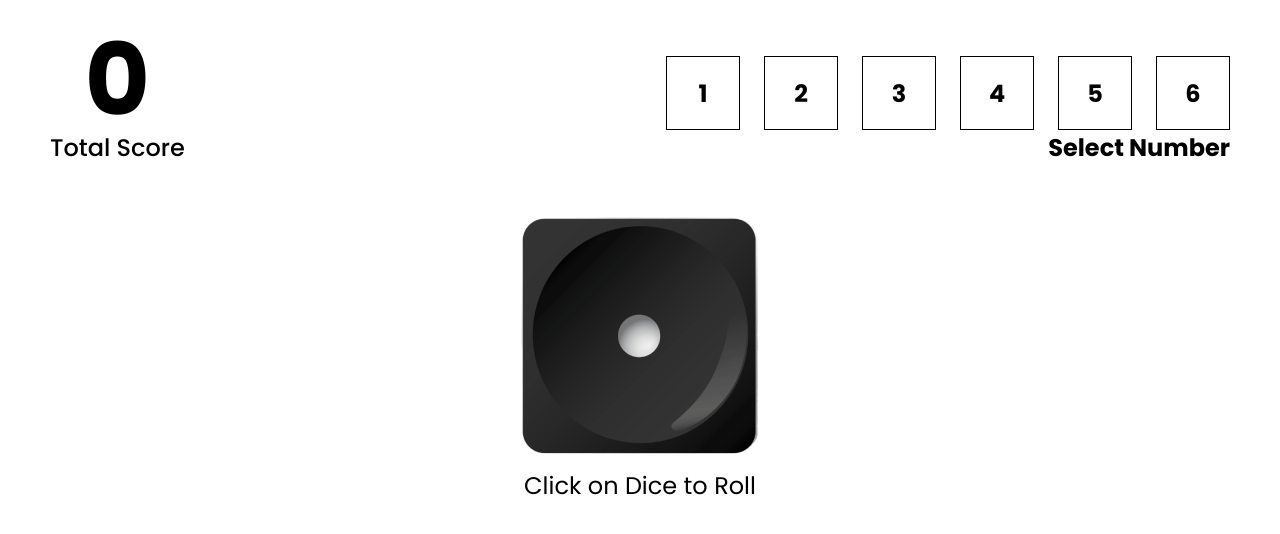
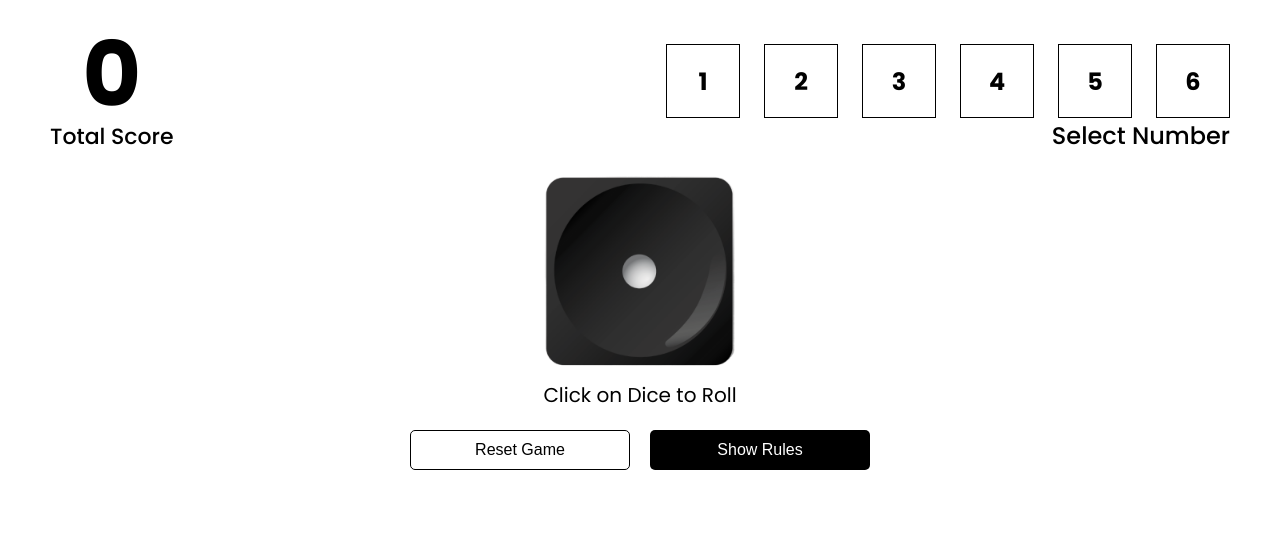
Before and after one commit to Gargshruti19/Dice-Game, a React (Vite) app: page / in a window 1280 px wide. Shown: the top 534 px of the page. Built offline with nearby package versions, Linux system fonts and the light colour scheme.

Commit message:
button UI and logic done

```diff
--- a/src/App.css
+++ b/src/App.css
@@ -1,11 +1,10 @@
 @import url("https://fonts.googleapis.com/css2?family=Poppins:ital,wght@0,100;0,200;0,300;0,400;0,500;0,600;0,700;0,800;0,900;1,100;1,200;1,300;1,400;1,500;1,600;1,700;1,800;1,900&display=swap");
 * {
 	margin: 0;
+	padding: 0;
 }
 body {
 	font-family: "Poppins", sans-serif;
 	overflow: hidden;
+	position: relative;
 }
-html {
-	font-size: 62.5%;
-}
--- a/src/Components/GamePlay.jsx
+++ b/src/Components/GamePlay.jsx
@@ -3,12 +3,14 @@ import TotalScore from "./TotalScore";
 import NumberSelector from "./NumberSelector";
 import RollDice from "./RollDice";
 import { useState } from "react";
-
+import { Button, OutlineButton } from "../styled/Button";
+import Rules from "./Rules";
 const GamePlay = () => {
 	const [score, setScore] = useState(0);
 	const [selectedNumber, setSelectedNumber] = useState();
 	const [currentDice, setCurrentDice] = useState(1);
 	const [error, setError] = useState("");
+	const [showRules, setShowRules] = useState(false);
 	const generateRandomNumber = (min, max) => {
 		return Math.floor(Math.random() * (max - min) + min);
 	};
@@ -30,6 +32,9 @@ const GamePlay = () => {
 		setSelectedNumber(undefined);
 	};
 
+	const resetScore = () => {
+		setScore(0);
+	};
 	return (
 		<MainContainer>
 			<div className="top-section">
@@ -42,6 +47,13 @@ const GamePlay = () => {
 				/>
 			</div>
 			<RollDice currentDice={currentDice} rollDice={rollDice} />
+			<div className="btns">
+				<OutlineButton onClick={resetScore}>Reset Game</OutlineButton>
+				<Button onClick={() => setShowRules((prev) => !prev)}>
+					{showRules ? "Hide " : "Show "}Rules
+				</Button>
+			</div>
+			{showRules && <Rules />}
 		</MainContainer>
 	);
 };
@@ -51,10 +63,18 @@ export default GamePlay;
 const MainContainer = styled.div`
 	max-width: 1180px;
 	margin: 0 auto;
+	height: 100vh;
 	padding-top: 30px;
 	.top-section {
 		display: flex;
 		justify-content: space-between;
 		align-items: end;
 	}
+	.btns {
+		display: flex;
+		justify-content: center;
+		gap: 20px;
+		align-items: center;
+		margin-top: 20px;
+	}
 `;
--- a/src/Components/NumberSelector.jsx
+++ b/src/Components/NumberSelector.jsx
@@ -44,7 +44,7 @@ const NumberSelectorContainer = styled.div`
 	}
 	p {
 		font-size: 24px;
-		font-weight: 700;
+		font-weight: 500;
 	}
 	.error {
 		color: red;
--- a/src/Components/RollDice.jsx
+++ b/src/Components/RollDice.jsx
@@ -2,8 +2,7 @@
 
 import styled from "styled-components";
 
-const RollDice = ({ currentDice,rollDice }) => {
-
+const RollDice = ({ currentDice, rollDice }) => {
 	return (
 		<DiceContainer>
 			<div className="dice" onClick={rollDice}>
@@ -17,7 +16,7 @@ const RollDice = ({ currentDice,rollDice }) => {
 export default RollDice;
 
 const DiceContainer = styled.div`
-	margin-top: 48px;
+	margin-top: 20px;
 	display: flex;
 	align-items: center;
 	flex-direction: column;
@@ -25,6 +24,10 @@ const DiceContainer = styled.div`
 		cursor: pointer;
 	}
 	p {
-		font-size: 24px;
+		font-size: 20px;
+	}
+	.dice img {
+		height: 200px;
+		width: 200px;
 	}
 `;
--- /dev/null
+++ b/src/Components/Rules.jsx
@@ -0,0 +1,36 @@
+import styled from "styled-components";
+
+const Rules = () => {
+	return (
+		<RulesContainer>
+			<h2>How to play dice game</h2>
+			<div className="text">
+				<p>1. Select any number</p>
+				<p>2. Click on dice image</p>
+				<p>
+					3. after click on dice if selected number is equal to dice number you
+					will get same point as dice{" "}
+				</p>
+				<p>4. if you get wrong guess then 2 point will be dedcuted </p>
+			</div>
+		</RulesContainer>
+	);
+};
+
+export default Rules;
+
+const RulesContainer = styled.div`
+	max-width: 800px;
+	margin: 0 auto;
+	height: 300px;
+	margin-top: 40px;
+	background-color: #fbf1f1;
+	padding: 20px;
+	h2 {
+		font-size: 24px;
+		font-weight: bold;
+	}
+	.text {
+		margin-top: 24px;
+	}
+`;
--- a/src/Components/StartGame.jsx
+++ b/src/Components/StartGame.jsx
@@ -1,6 +1,6 @@
 /* eslint-disable react/prop-types */
 import styled from "styled-components";
-
+import { Button } from "../styled/Button";
 const StartGame = ({ toggle }) => {
 	return (
 		<Container>
@@ -30,21 +30,3 @@ const Container = styled.div`
 		}
 	}
 `;
-const Button = styled.button`
-	padding: 10px 18px;
-	background: #000;
-	border-radius: 5px;
-	color: #fff;
-	min-width: 220px;
-	border: none;
-	font-size: 16px;
-	border: 1px solid transparent;
-	transition: 0.4s background ease-in;
-	cursor: pointer;
-	&:hover {
-		background-color: #fff;
-		color: #000;
-		border: 1px solid black;
-		transition: 0.3s background ease-in;
-	}
-`;
--- a/src/Components/TotalScore.jsx
+++ b/src/Components/TotalScore.jsx
@@ -16,11 +16,11 @@ const ScoreContainer = styled.div`
 	max-width: 200px;
 	text-align: center;
 	h1 {
-		font-size: 100px;
-		line-height: 100px;
+		font-size: 90px;
+		line-height: 90px;
 	}
 	p {
-		font-size: 24px;
+		font-size: 22px;
 		font-weight: 500;
 	}
 `;
--- /dev/null
+++ b/src/styled/Button.jsx
@@ -0,0 +1,34 @@
+import styled from "styled-components";
+
+export const Button = styled.button`
+	padding: 10px 18px;
+	background: #000;
+	border-radius: 5px;
+	color: #fff;
+	min-width: 220px;
+	border: none;
+	font-size: 16px;
+	border: 1px solid transparent;
+	transition: 0.4s background ease-in;
+	cursor: pointer;
+	&:hover {
+		background-color: #fff;
+		color: #000;
+		border: 1px solid black;
+		transition: 0.3s background ease-in;
+	}
+`;
+
+export const OutlineButton = styled(Button)`
+	background-color: #fff;
+	border: 1px solid black;
+	color: #000;
+	transition: 0.4s background ease-in;
+
+	&:hover {
+		background-color: #000;
+		color: #fff;
+		border: 1px solid transparent;
+		transition: 0.3s background ease-in;
+	}
+`;
```
